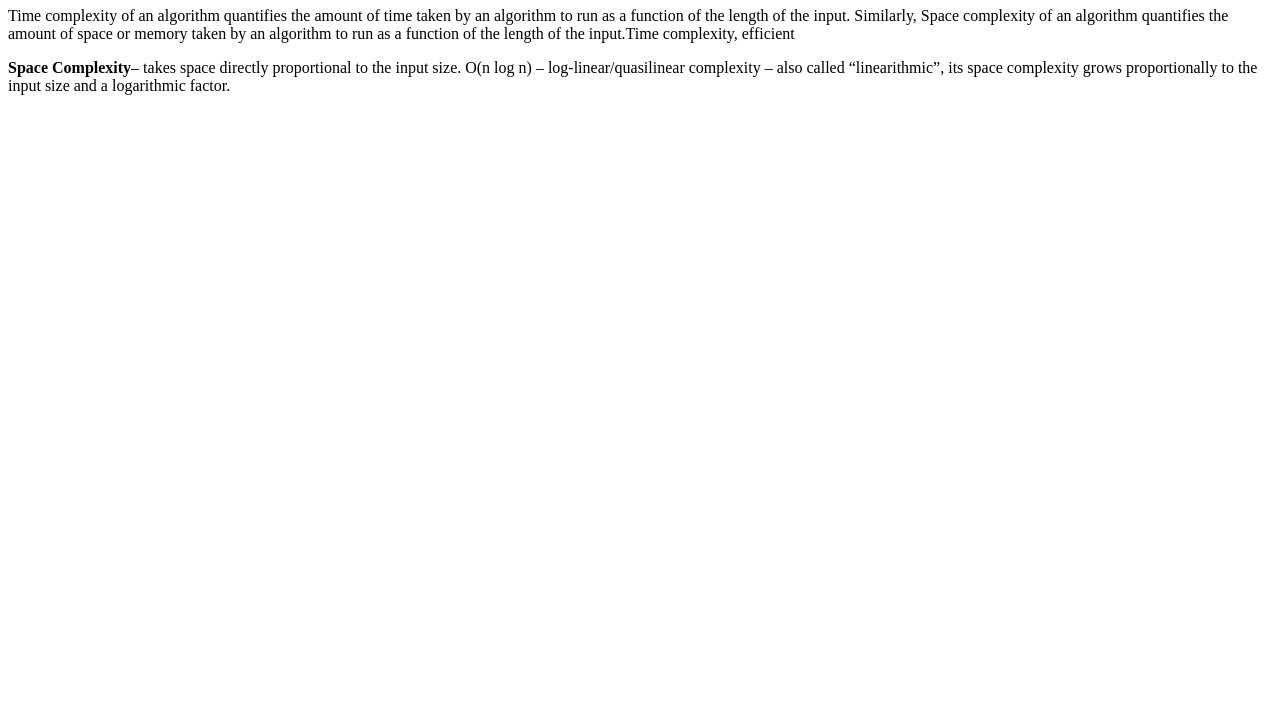
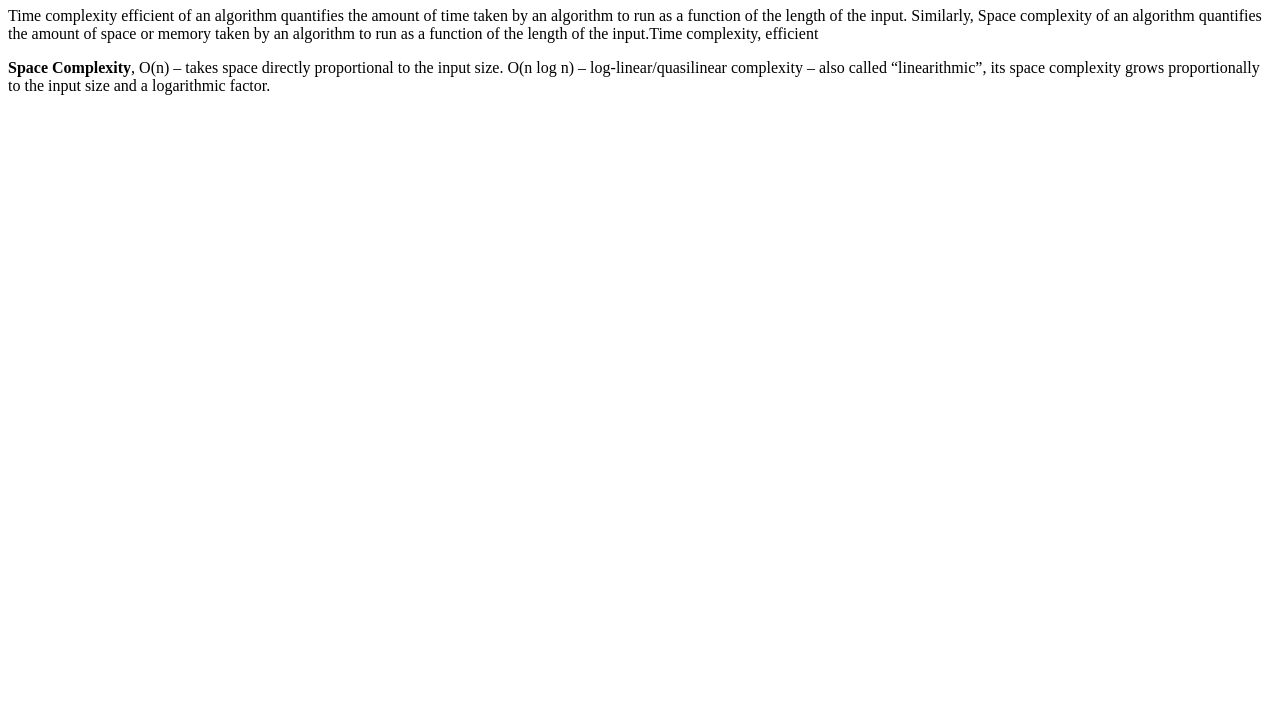
Before and after one commit to acciojob/time-and-space-complexity-sameer595, a website: page main.html in a window 1280 px wide. Shown: the part 73-800 px from the top of the page. Drawn offline with Linux system fonts and the light colour scheme.

Commit message:
created a submission

```diff
--- a/main.html
+++ b/main.html
@@ -11,8 +11,8 @@
     <script type="text/javascript" src="./script.js">
 </script>
 <h1>Time, Space, and Complexity</h1>
-<p>Time complexity of an algorithm quantifies the amount of time taken by an algorithm to run as a function of the length of the input. Similarly, Space complexity of an algorithm quantifies the amount of space or memory taken by an algorithm to run as a function of the length of the input.Time complexity, efficient</p>
-<p> <b>Space Complexity</b>– takes space directly proportional to the input size. O(n log n) – log-linear/quasilinear complexity – also called “linearithmic”, its space complexity grows proportionally to the input size and a logarithmic factor.</p>
+<p>Time complexity efficient of an algorithm quantifies the amount of time taken by an algorithm to run as a function of the length of the input. Similarly, Space complexity of an algorithm quantifies the amount of space or memory taken by an algorithm to run as a function of the length of the input.Time complexity, efficient</p>
+<p> <b>Space Complexity</b>, O(n) – takes space directly proportional to the input size. O(n log n) – log-linear/quasilinear complexity – also called “linearithmic”, its space complexity grows proportionally to the input size and a logarithmic factor.</p>
 
 
 </body>
```
